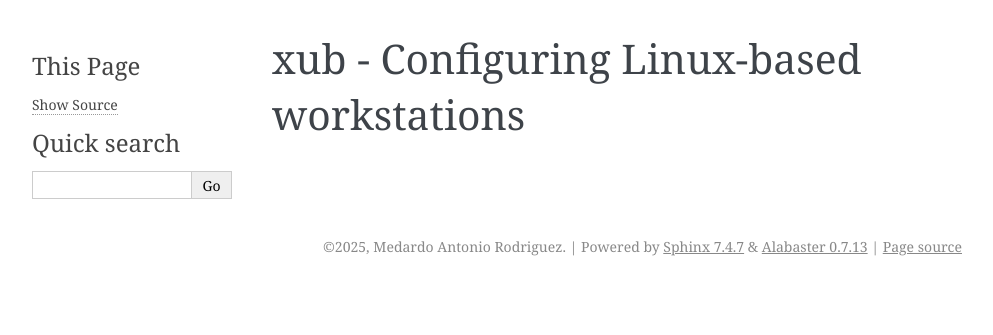
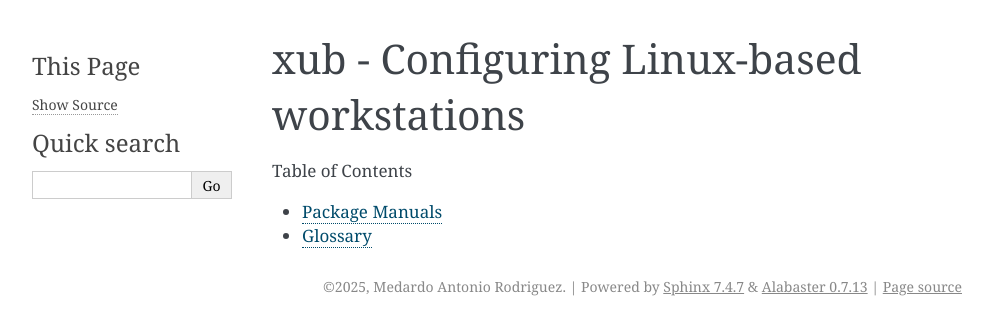
Before and after one commit to med-merchise/xub, a Sphinx documentation site: the page built from docs/source/index.rst, in a window 1280 px wide. Shown: the top 335 px of the page, without its empty margins (148-1141 px from the left). Built offline with Sphinx 7.4.7, drawn with Linux system fonts in a browser that asks for light colours.

Commit message:
Add initial documentation files

```diff
--- a/docs/source/conf.py
+++ b/docs/source/conf.py
@@ -41,7 +41,7 @@ myst_enable_extensions = [
     'attrs_inline',
 ]
 
-myst_heading_anchors = 2  # Auto-generated header anchors
+myst_heading_anchors = 3  # auto-generated header anchors
 
 # -- Configuration for `intersphinx` extension -------------------------------
 # https://www.sphinx-doc.org/en/master/usage/extensions/intersphinx.html
--- /dev/null
+++ b/docs/source/glossary.rst
@@ -0,0 +1,5 @@
+Glossary
+========
+
+.. glossary::
+   :sorted:
--- a/docs/source/index.rst
+++ b/docs/source/index.rst
@@ -3,4 +3,7 @@ xub - Configuring Linux-based workstations
 
 .. toctree::
    :maxdepth: 1
-   :caption: Contents:
+   :caption: Table of Contents
+
+   packages/index
+   glossary
--- /dev/null
+++ b/docs/source/packages/index.rst
@@ -0,0 +1,9 @@
+Package Manuals
+===============
+
+.. toctree::
+   :caption: Table of Contents
+   :glob:
+   :maxdepth: 1
+
+   *
```
